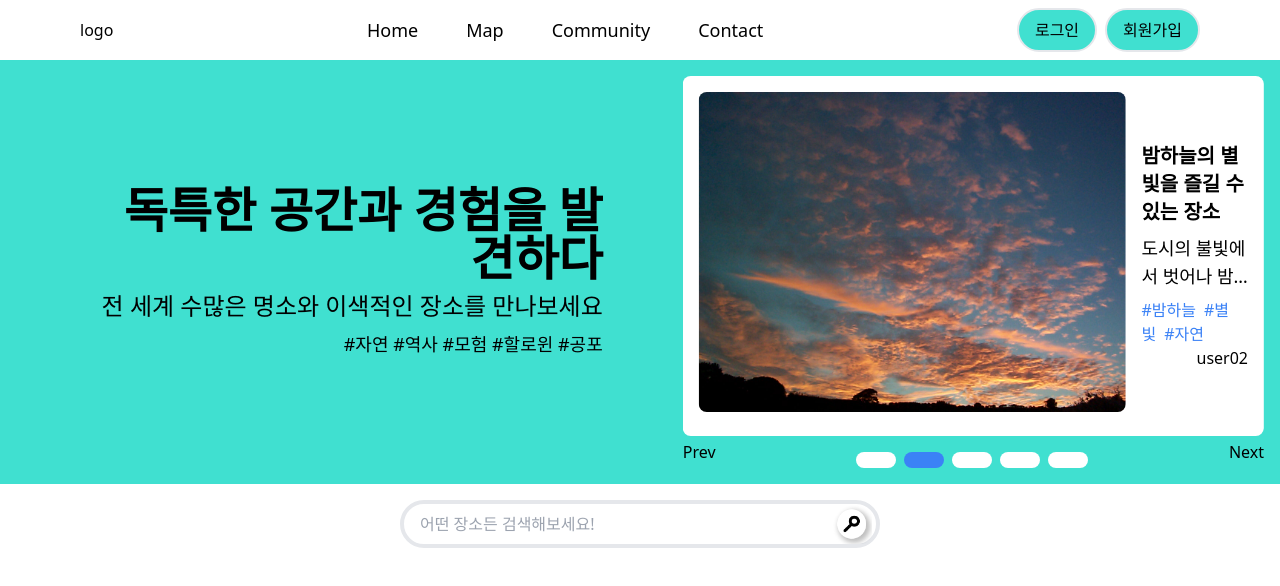
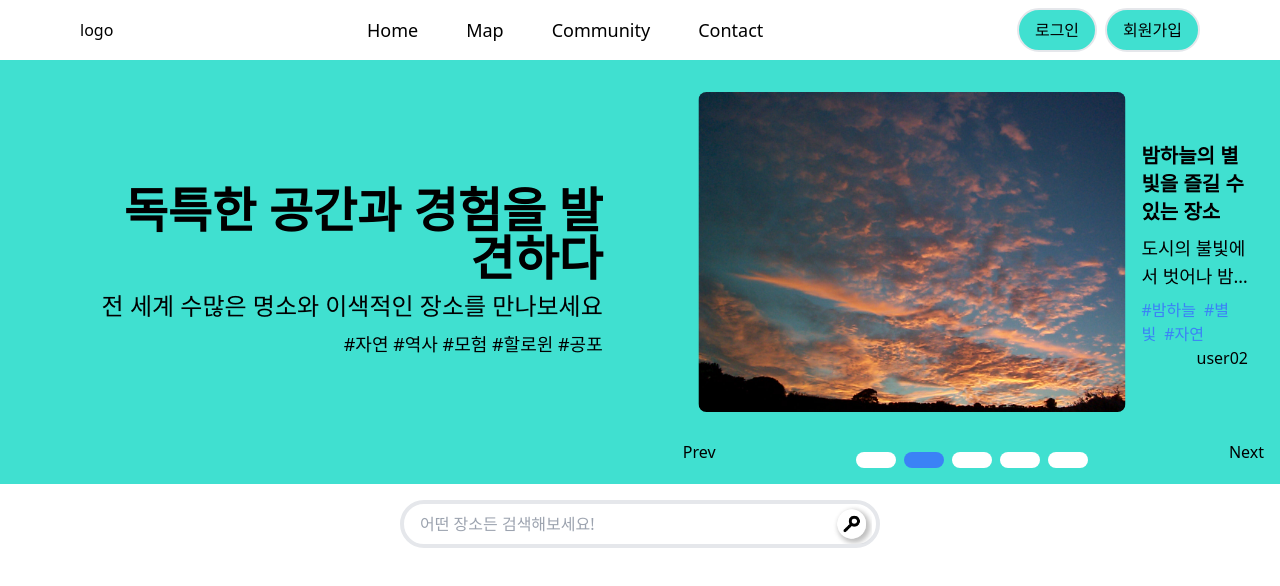
Before and after one commit to swpark907/virtual_travel_app, a React (Create React App) app: page / in a window 1280 px wide. Shown: the top 586 px of the page. Built offline with nearby package versions, Linux system fonts and the light colour scheme; the HTML template or start-up script is replaced by a standard one.

Commit message:
feat: 캐러셀 무한 슬라이드 구현

```diff
--- a/src/components/TravelCard.tsx
+++ b/src/components/TravelCard.tsx
@@ -20,7 +20,7 @@ const TravelCard: React.FC<TravelCardProps> = ({ card }) => {
   };
 
   return (
-    <div className="w-full bg-cardColor px-4 py-4 rounded-lg flex-shrink-0 flex">
+    <div className="w-full px-4 py-4 rounded-lg flex-shrink-0 flex">
       <img
         src={thumbnail}
         alt=""
--- /dev/null
+++ b/src/hooks/useCarousel.tsx
@@ -0,0 +1,72 @@
+import { useState, useEffect, useRef } from "react";
+
+const useCarousel = (data: any[]) => {
+  const [carouselIndex, setCarouselIndex] = useState<number>(1);
+  const [noTransition, setNoTransition] = useState<boolean>(false);
+
+  const intervalId = useRef<NodeJS.Timeout | null>(null);
+
+  const SLIDE_NUM = data.length;
+  const beforeSlide = data[SLIDE_NUM - 1];
+  const afterSlide = data[0];
+  let copiedArr = [beforeSlide, ...data, afterSlide];
+
+  useEffect(() => {
+    intervalId.current = setInterval(() => {
+      handleNextSlide();
+    }, 5000);
+
+    return () => {
+      if (intervalId.current) {
+        clearInterval(intervalId.current);
+      }
+    };
+  }, [carouselIndex]);
+
+  const handlePrevSlide = () => {
+    if (carouselIndex <= 1) {
+      setCarouselIndex(carouselIndex - 1);
+      setTimeout(() => {
+        setNoTransition(true);
+        setCarouselIndex(data.length);
+      }, 500);
+    } else {
+      setCarouselIndex(carouselIndex - 1);
+    }
+    setNoTransition(false);
+    if (intervalId.current) {
+      clearInterval(intervalId.current);
+    }
+  };
+
+  const handleNextSlide = () => {
+    if (carouselIndex >= data.length) {
+      setCarouselIndex(carouselIndex + 1);
+      setTimeout(() => {
+        setNoTransition(true);
+        setCarouselIndex(1);
+      }, 500);
+    } else {
+      setCarouselIndex(carouselIndex + 1);
+    }
+    setNoTransition(false);
+    if (intervalId.current) {
+      clearInterval(intervalId.current);
+    }
+  };
+
+  const handleIndicatorClick = (index: number) => {
+    setCarouselIndex(index + 1);
+  };
+
+  return {
+    carouselIndex,
+    noTransition,
+    copiedArr,
+    handlePrevSlide,
+    handleNextSlide,
+    handleIndicatorClick,
+  };
+};
+
+export default useCarousel;
--- a/src/pages/Landing/CarouselSection.tsx
+++ b/src/pages/Landing/CarouselSection.tsx
@@ -1,46 +1,29 @@
-import React, { useEffect, useState } from "react";
+import React from "react";
 import { testCardData } from "../../constants/testData";
 import TravelCard from "../../components/TravelCard";
+import useCarousel from "../../hooks/useCarousel";
 
 const CarouselSection: React.FC = () => {
-  const [carouselIndex, setCarouselIndex] = useState<number>(0);
-
-  useEffect(() => {
-    const slideInterval = setInterval(() => {
-      handleNextSlide();
-    }, 5000);
-
-    return () => {
-      clearInterval(slideInterval);
-    };
-  }, [carouselIndex]);
-
-  const handlePrevSlide = () => {
-    carouselIndex <= 0
-      ? setCarouselIndex(testCardData.length - 1)
-      : setCarouselIndex(carouselIndex - 1);
-  };
-
-  const handleNextSlide = () => {
-    carouselIndex >= testCardData.length - 1
-      ? setCarouselIndex(0)
-      : setCarouselIndex(carouselIndex + 1);
-  };
-
-  const handleIndicatorClick = (index: number) => {
-    setCarouselIndex(index);
-  };
+  const {
+    carouselIndex,
+    noTransition,
+    copiedArr,
+    handlePrevSlide,
+    handleNextSlide,
+    handleIndicatorClick,
+  } = useCarousel(testCardData);
 
   return (
     <div className="w-full relative overflow-hidden">
       <div
-        className="relative flex transform transition-transform duration-500 ease-in-out"
+        className="relative flex transform"
         style={{
           transform: `translateX(-${carouselIndex * 100}%)`,
+          transition: noTransition ? "none" : "transform 500ms ease-in-out",
         }}
       >
-        {testCardData.map((card) => (
-          <TravelCard card={card} />
+        {copiedArr.map((card, index) => (
+          <TravelCard key={index} card={card} />
         ))}
       </div>
       <div className="flex w-full justify-between">
@@ -51,7 +34,7 @@ const CarouselSection: React.FC = () => {
               onClick={() => handleIndicatorClick(index)}
               key={index}
               className={`w-10 h-4 rounded-full cursor-pointer ${
-                carouselIndex === index ? "bg-blue-500" : "bg-white"
+                carouselIndex === index + 1 ? "bg-blue-500" : "bg-white"
               }`}
             />
           ))}
@@ -61,4 +44,5 @@ const CarouselSection: React.FC = () => {
     </div>
   );
 };
+
 export default CarouselSection;
```
